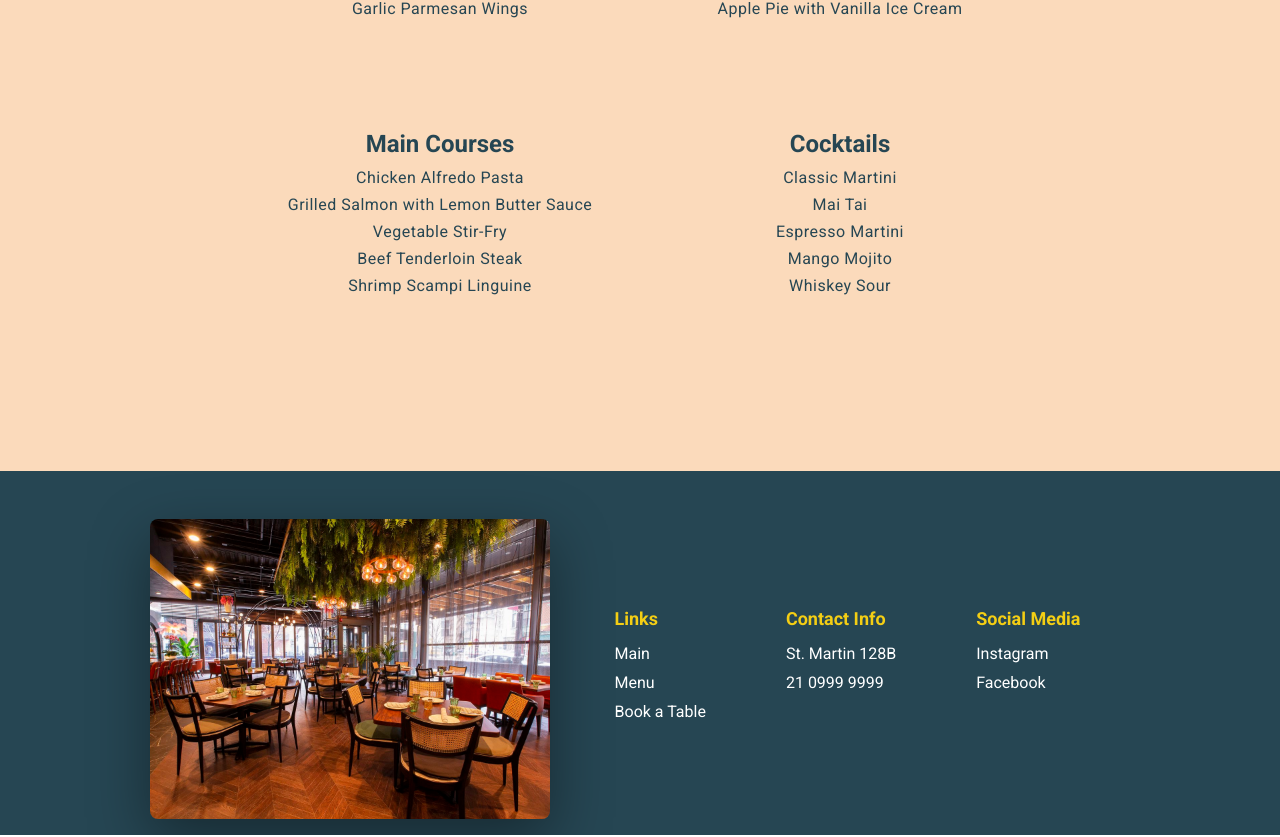
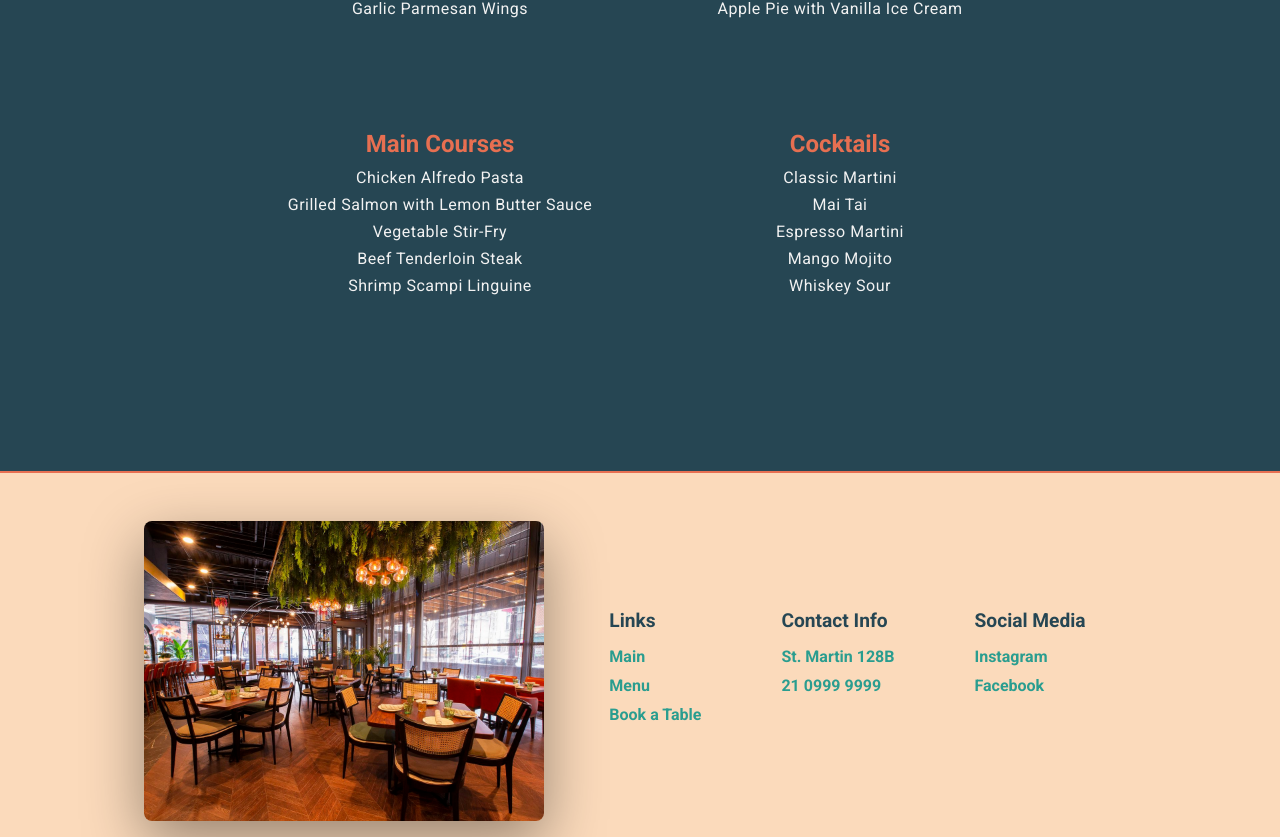
Before and after one commit to ddimkou/meta-little-lemon, a React (Create React App) app: page /menu in a window 1280 px wide. Shown: the part 355-1192 px from the top of the page. Built offline with nearby package versions, Linux system fonts and the light colour scheme.

Commit message:
styles colors

```diff
--- a/src/App.css
+++ b/src/App.css
@@ -99,10 +99,11 @@ main {
 
 footer {
   padding: 3em 0 1em;
-  background-color: var(--darkteal);
+  background-color: var(--terracotta);
   display: flex;
   justify-content: center;
   align-items: center;
+  border-top: 2px solid var(--salmon);
 }
 
 footer img {
@@ -124,7 +125,8 @@ footer img {
   list-style: none;
   padding: 0 30px;
   margin: 0;
-  color: #fff;
+  color: var(--teal);
+  font-weight: bold;
   margin-right: 20px;
 }
 
@@ -134,19 +136,21 @@ footer img {
 
 .footer-info h3 {
   font-weight: bold;
-  font-size: 18px;
+  font-size: 1.2em;
   padding-bottom: 15px;
-  color: #f4ce14;
+  color: var(--darkteal);
 }
 
 .links a {
   text-decoration: none;
-  color: #fff;
+  color: var(--teal);
+  font-weight: bold;
   transition: color 0.3s ease-in-out;
 }
 .footer-info .social a {
   text-decoration: none;
-  color: #fff;
+  color: var(--teal);
+  font-weight: bold;
   transition: color 0.3s ease-in-out;
 }
 
@@ -169,7 +173,6 @@ footer img {
   .social {
     padding: 0;
     margin: 0;
-    color: #fff;
     margin-right: 0;
   }
   .category h3 {
@@ -180,7 +183,7 @@ footer img {
 /* MENU */
 
 .menu {
-  background-color: var(--terracotta);
+  background-color: var(--darkteal);
 }
 .menu h2 {
   text-align: center;
@@ -201,7 +204,7 @@ footer img {
 }
 
 .menu-heading {
-  color: var(--teal);
+  color: var(--yellow);
   font-size: 2rem;
   margin-bottom: 1em;
 }
@@ -214,6 +217,9 @@ footer img {
 /* Section Styles */
 .menu-section {
   margin-bottom: 7em;
+}
+.menu-section h3 {
+  color: var(--salmon);
 }
 
 .section-heading {
@@ -232,5 +238,5 @@ footer img {
 .menu-item {
   margin-bottom: 8px;
   letter-spacing: 0.5px;
-  color: var(--darkteal);
+  color: #f2f2f2;
 }
--- a/src/Home/Home.css
+++ b/src/Home/Home.css
@@ -1,5 +1,6 @@
 .hero {
   padding-top: 4em;
+  padding: 4em 0 2em 0;
   background-color: var(--darkteal);
   display: flex;
   align-items: center;
@@ -7,6 +8,7 @@
   color: #fff;
   letter-spacing: 1.1px;
   font-size: 1.1em;
+  border-bottom: 2px solid var(--salmon);
 }
 
 /* hero left */
@@ -82,7 +84,9 @@
 
 .specials {
   background-color: var(--darkteal);
-  padding-top: 12em;
+  padding-top: 6em;
+
+  border-top: 2px solid var(--salmon);
 }
 
 .specials h2 {
@@ -141,7 +145,8 @@
 
 .reviews {
   background-color: var(--darkteal);
-  padding-top: 6em;
+
+  padding: 6em 0 4em;
 }
 
 .reviews h2 {
--- a/src/Home/Home.js
+++ b/src/Home/Home.js
@@ -11,15 +11,15 @@ const Home = () => {
       <section className="hero">
         <Hero />
       </section>
+      <section className="about" id="about">
+        <About />
+      </section>
       <section className="specials">
         <Specials />
       </section>
       <section className="reviews">
         <Reviews />
       </section>
-      <section className="about" id="about">
-        <About />
-      </section>
     </main>
   );
 };
--- a/src/Reserve/Reserve.css
+++ b/src/Reserve/Reserve.css
@@ -1,19 +1,19 @@
 .reserve {
-  background-color: var(--terracotta);
+  background-color: var(--darkteal);
   padding-top: 2em;
 }
 
 .card {
-  background-color: var(--teal);
+  background-color: var(--terracotta);
   border-radius: 8px;
   padding: 20px;
   max-width: 400px;
   margin: auto;
   display: flex;
   justify-content: center;
-  border: 1px solid var(--darkteal);
+  border: 1px solid var(--salmon);
   border-radius: 8px;
-  box-shadow: 0 0 8px var(--darkteal);
+  box-shadow: 0 0 8px var(--salmon);
 }
 
 .reservation-form {
@@ -91,9 +91,9 @@ button:hover {
   letter-spacing: 0.3px;
   text-align: center;
   background-color: var(--teal);
-  border: 1px solid var(--darkteal);
+  border: 1px solid var(--salmon);
   border-radius: 8px;
-  box-shadow: 0 0 8px var(--darkteal);
+  box-shadow: 0 0 8px var(--salmon);
 }
 
 .info-card h3 {
```
